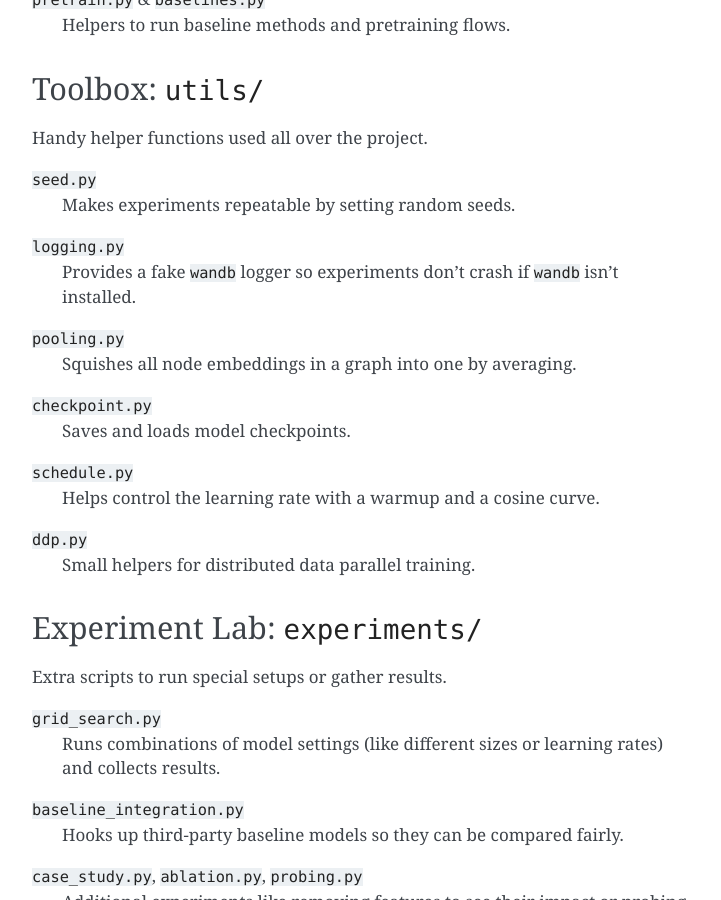
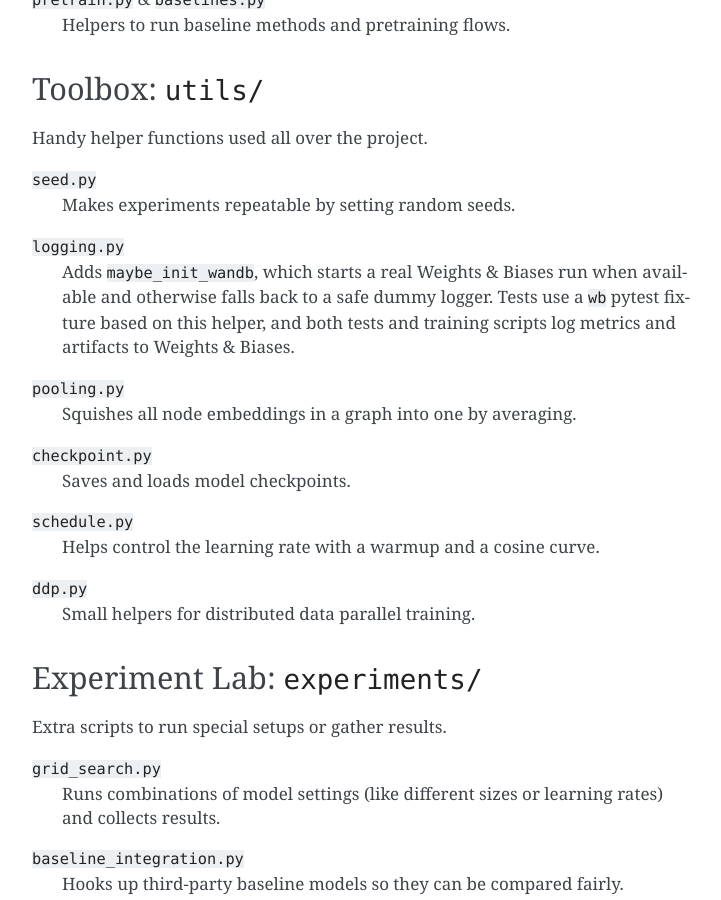
Before and after one commit to Kar488/M-JEPA, a Sphinx documentation site: the page built from docs/kid_friendly_overview.rst, in a window 1280 px wide and 900 px high, scrolled down 1930 px. Shown: the whole window, without its empty margins (388-1109 px from the left). Built offline with Sphinx 7.4.7, drawn with Linux system fonts in a browser that asks for light colours.

Commit message:
docs: explain wandb logging

```diff
--- a/docs/kid_friendly_overview.rst
+++ b/docs/kid_friendly_overview.rst
@@ -78,7 +78,10 @@ Handy helper functions used all over the project.
   Makes experiments repeatable by setting random seeds.
 
 ``logging.py``
-  Provides a fake ``wandb`` logger so experiments don’t crash if ``wandb`` isn’t installed.
+  Adds ``maybe_init_wandb``, which starts a real Weights & Biases run
+  when available and otherwise falls back to a safe dummy logger.
+  Tests use a ``wb`` pytest fixture based on this helper, and both tests
+  and training scripts log metrics and artifacts to Weights & Biases.
 
 ``pooling.py``
   Squishes all node embeddings in a graph into one by averaging.
```
